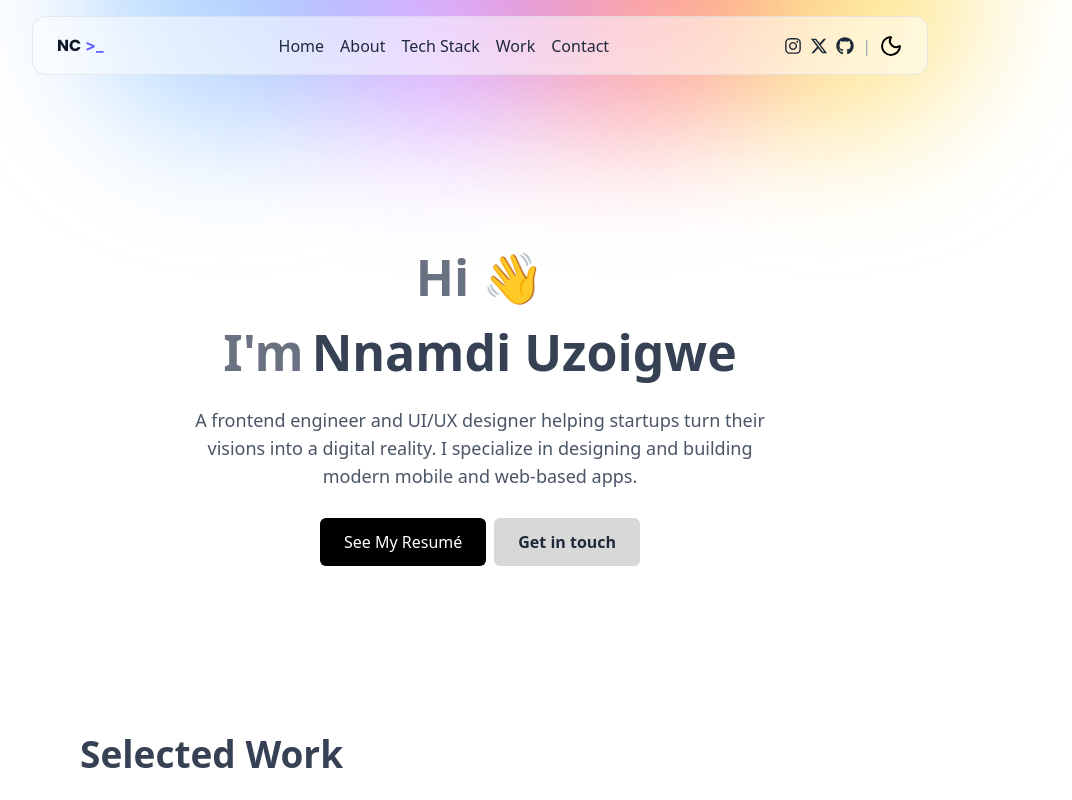
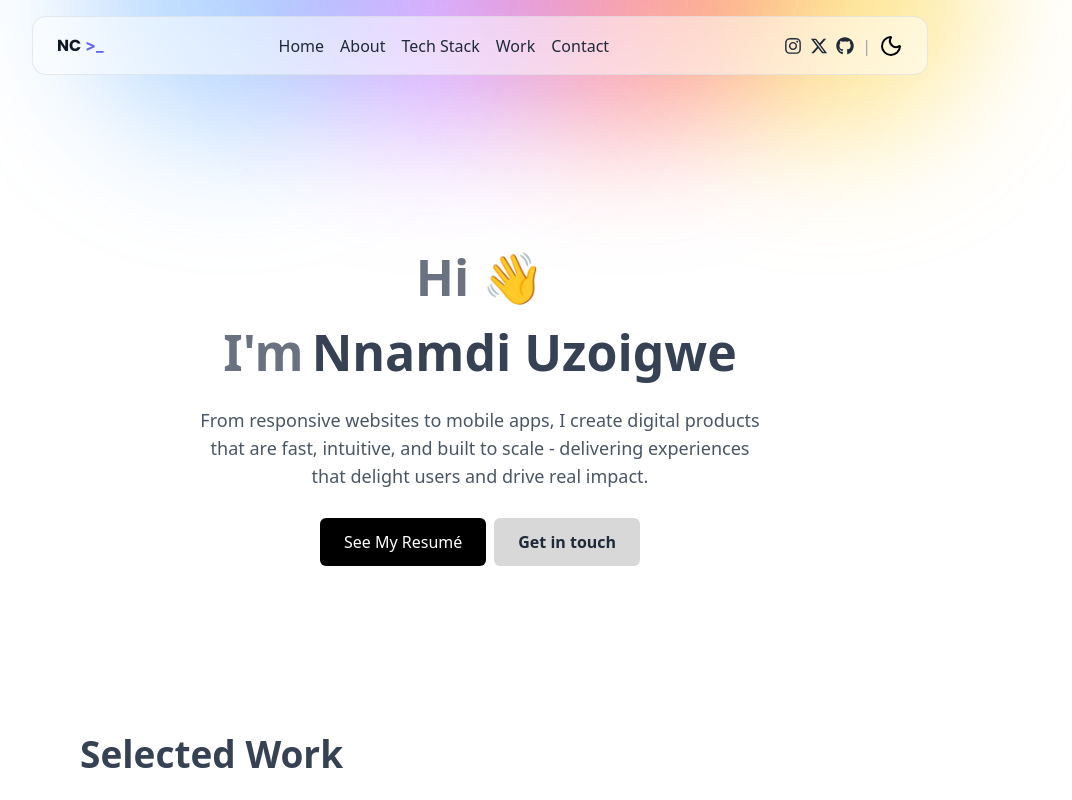
Before and after one commit to Nnamdi-Uzoigwe/nnamdicodes, a Next.js app: page /home in a window 1280 px wide. Shown: the top 800 px of the page, without its empty margins (160-1232 px from the left). Built offline with nearby package versions, Linux system fonts and the light colour scheme.

Commit message:
changed hero section

```diff
--- a/src/app/sections/home/Hero.tsx
+++ b/src/app/sections/home/Hero.tsx
@@ -73,9 +73,7 @@ export default function Hero() {
       </div>
 
       <p className="w-full max-w-xl text-left lg:text-center text-md lg:text-lg my-4 text-gray-600 dark:text-[#808080]">
-        A frontend engineer and UI/UX designer helping startups turn their visions
-        into a digital reality. I specialize in designing and building modern mobile
-        and web-based apps.
+        From responsive websites to mobile apps, I create digital products that are fast, intuitive, and built to scale - delivering experiences that delight users and drive real impact.
       </p>
 
       <div className="mt-3 w-full lg:w-fit flex flex-col lg:flex-row gap-2">
```
